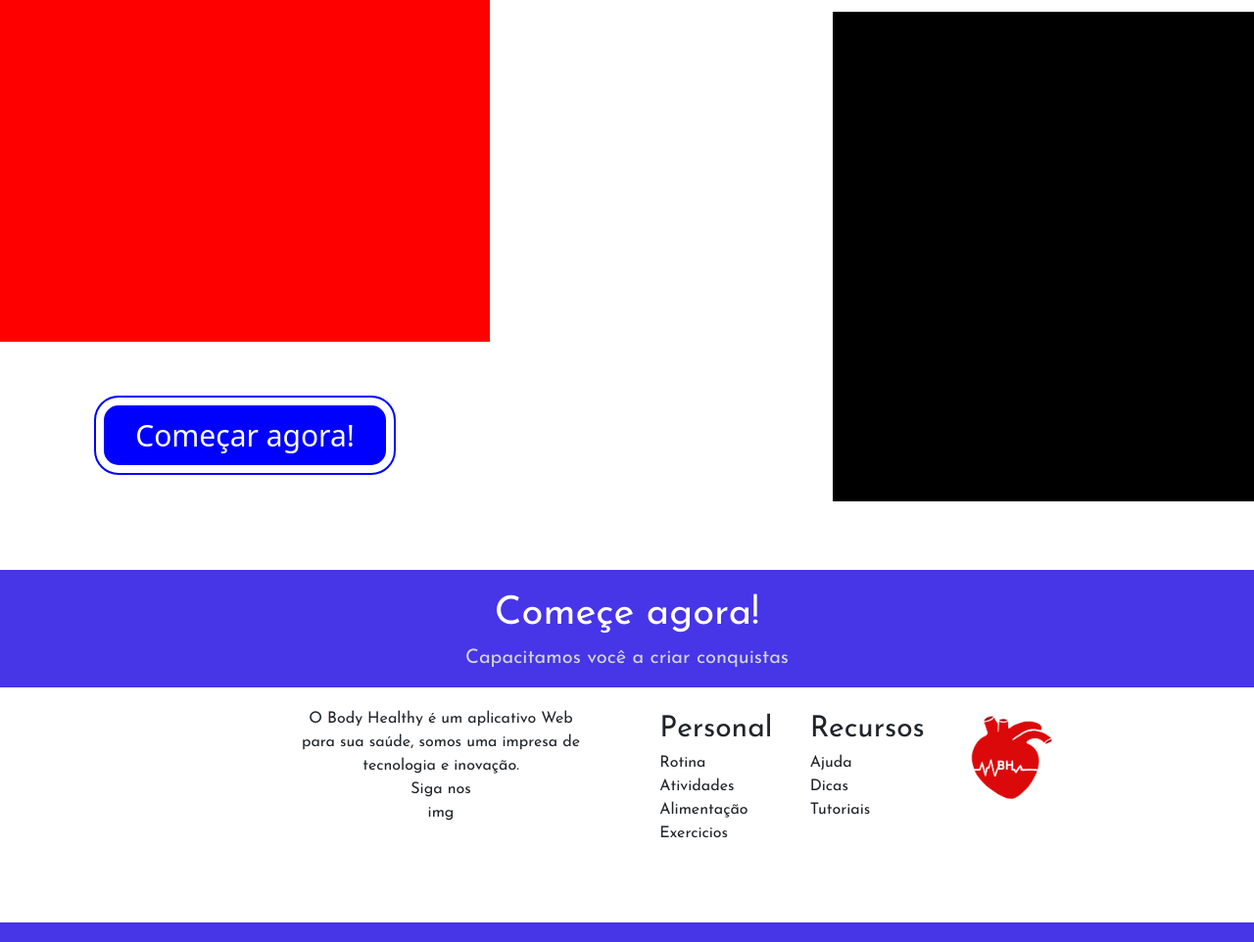
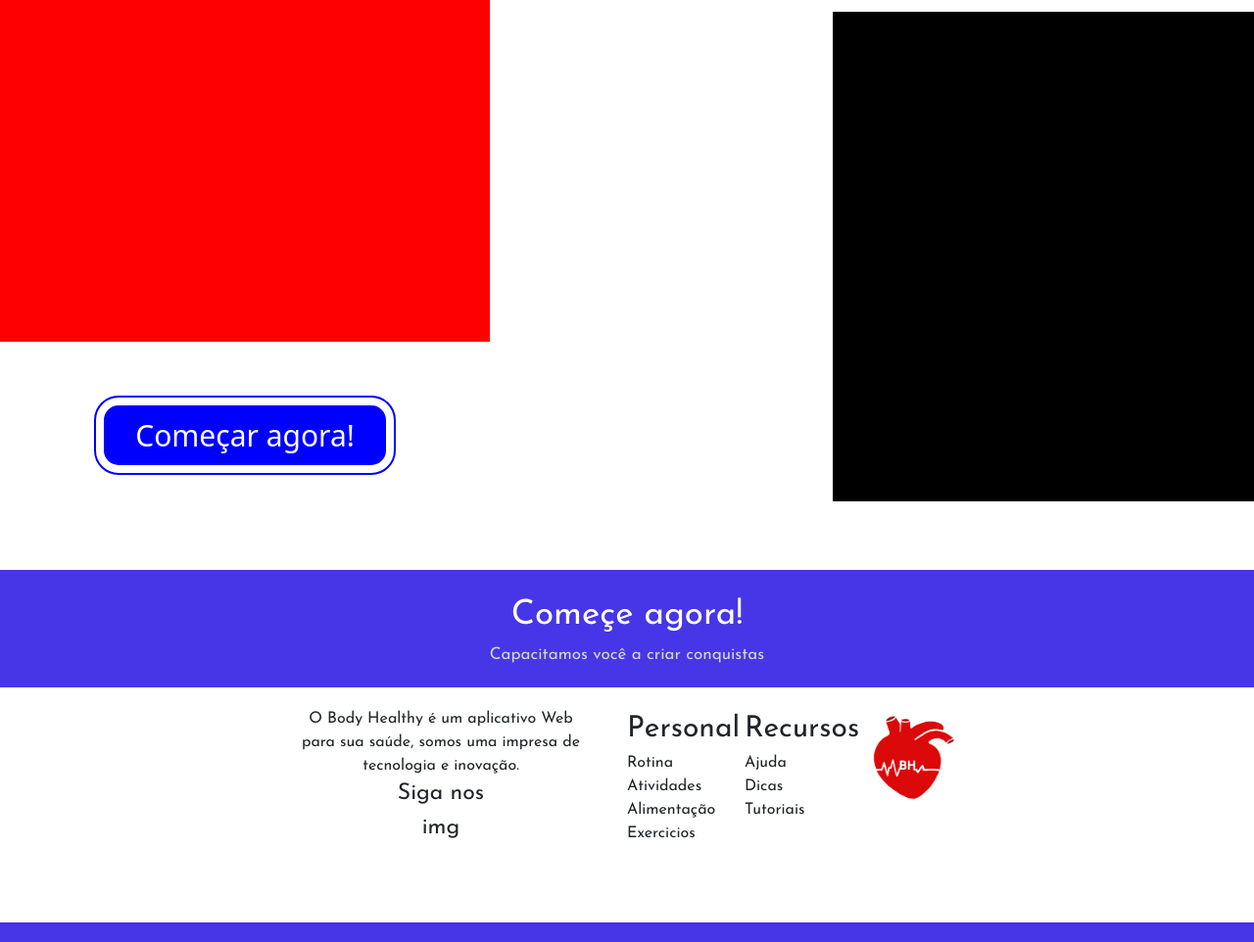
Before and after one commit to Artorias-8546/EPA, a PHP site: page / in a window 1280 px wide. Shown: the part 178-1140 px from the top of the page at 98% size. Run offline with PHP 8.4, Linux system fonts and the light colour scheme; some libraries are stand-ins or nearby versions.

Commit message:
fadsfrad

```diff
--- a/css/style.css
+++ b/css/style.css
@@ -16,12 +16,12 @@
     justify-content: center;
 }
 .text-footer-a{
-    font-size: 40px;
+    font-size: 35px;
     color: white;
     font-family: 'Josefin Sans', sans-serif;
 }
 .text-footer-b{
-    font-size: 20px;
+    font-size: 17px;
     color: rgb(214, 214, 214);
     font-family: 'Josefin Sans', sans-serif;
 }
@@ -34,8 +34,11 @@
     justify-content: space-between;
     font-family: 'Josefin Sans', sans-serif;
     padding-left: 300px;
-    padding-right: 200px;
+    padding-right: 300px;
     padding-top: 20px;
+}
+.text-footer-c div{
+    font-size: 23px;
 }
 
 .text-footer-c{
```
